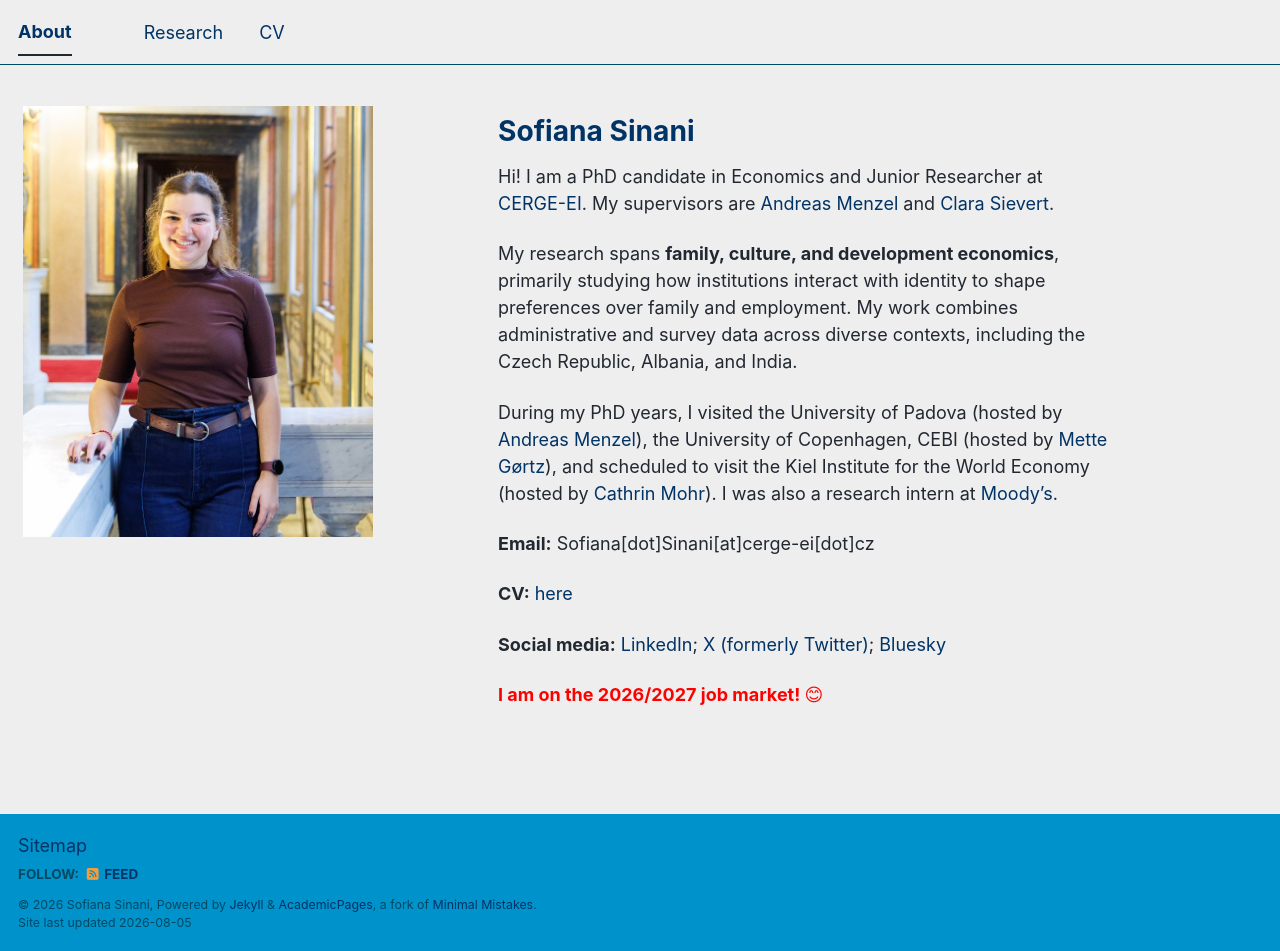
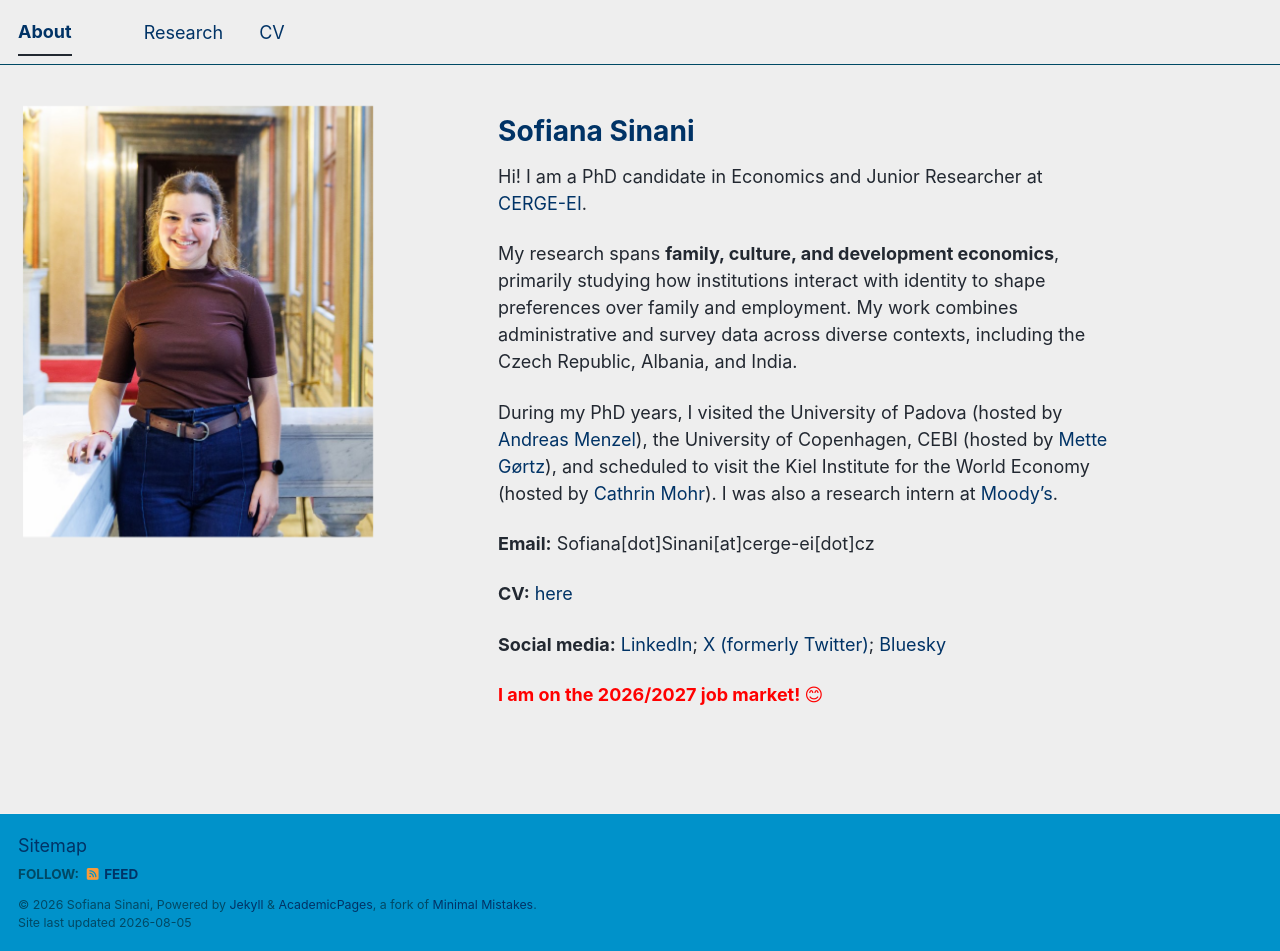
Before and after one commit to sofianasinani/sofianasinani.github.io, a Jekyll site: the page built from _pages/about.md, in a window 1280 px wide and 951 px high. Built offline with Jekyll 4.4.1, drawn with Linux system fonts in a browser that asks for light colours; a script bundle is joined from its source files by our own code; library files that are not in the unit come from our copies.

Commit message:
Update about page to remove supervisor names
Removed the name of the supervisors from the about page.

```diff
--- a/_pages/about.md
+++ b/_pages/about.md
@@ -8,7 +8,7 @@ redirect_from:
 ---
 <h1 style="color: #003366;">Sofiana Sinani</h1>
 
-Hi! I am a PhD candidate in Economics and Junior Researcher at [CERGE-EI](https://www.cerge-ei.cz/). My supervisors are [Andreas Menzel](https://sites.google.com/view/andreasmenzel/home) and [Clara Sievert](https://clarasievert.com/).
+Hi! I am a PhD candidate in Economics and Junior Researcher at [CERGE-EI](https://www.cerge-ei.cz/).
 
 My research spans **family, culture, and development economics**, primarily studying how institutions interact with identity to shape preferences over family and employment. My work combines administrative and survey data across diverse contexts, including the Czech Republic, Albania, and India.
 
```
